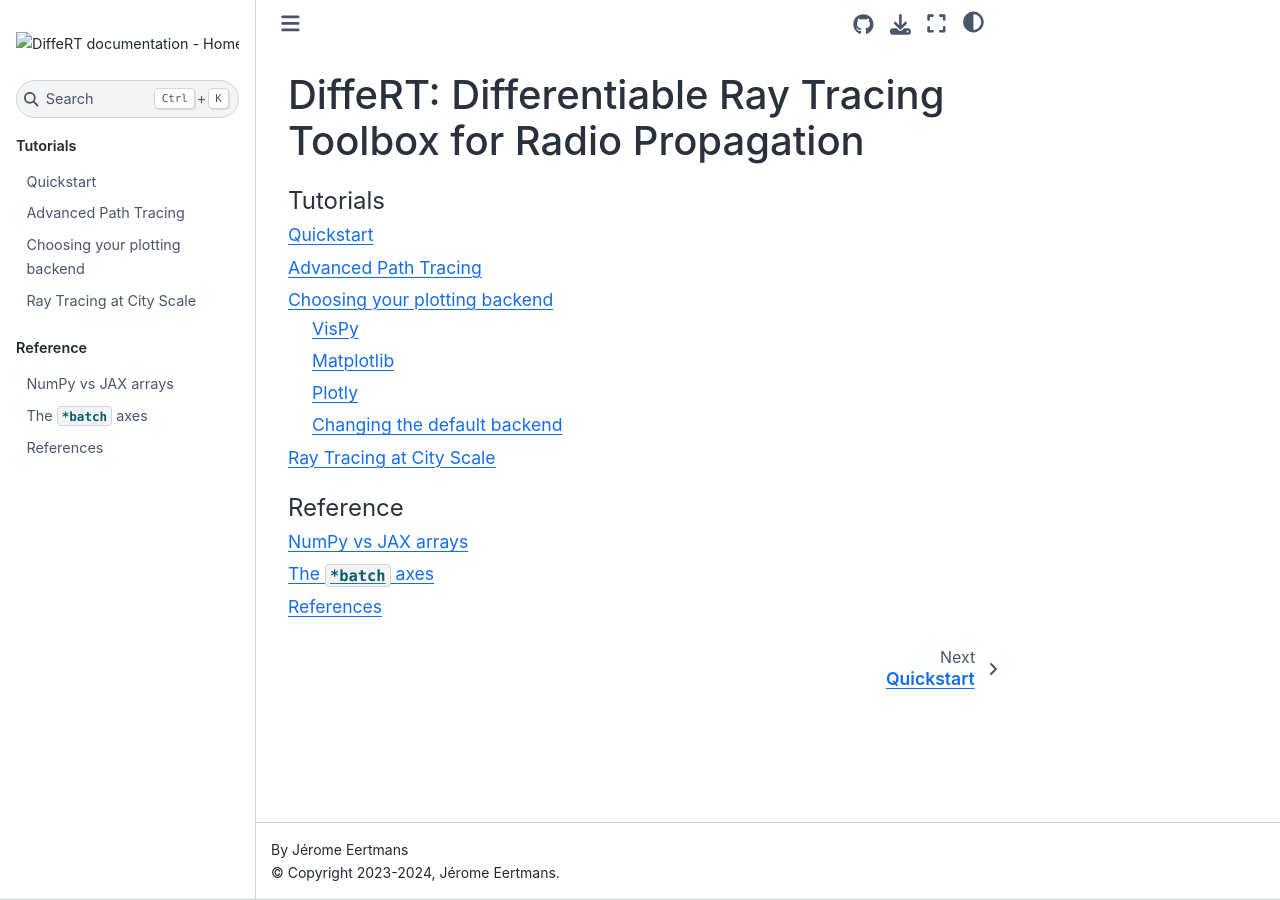
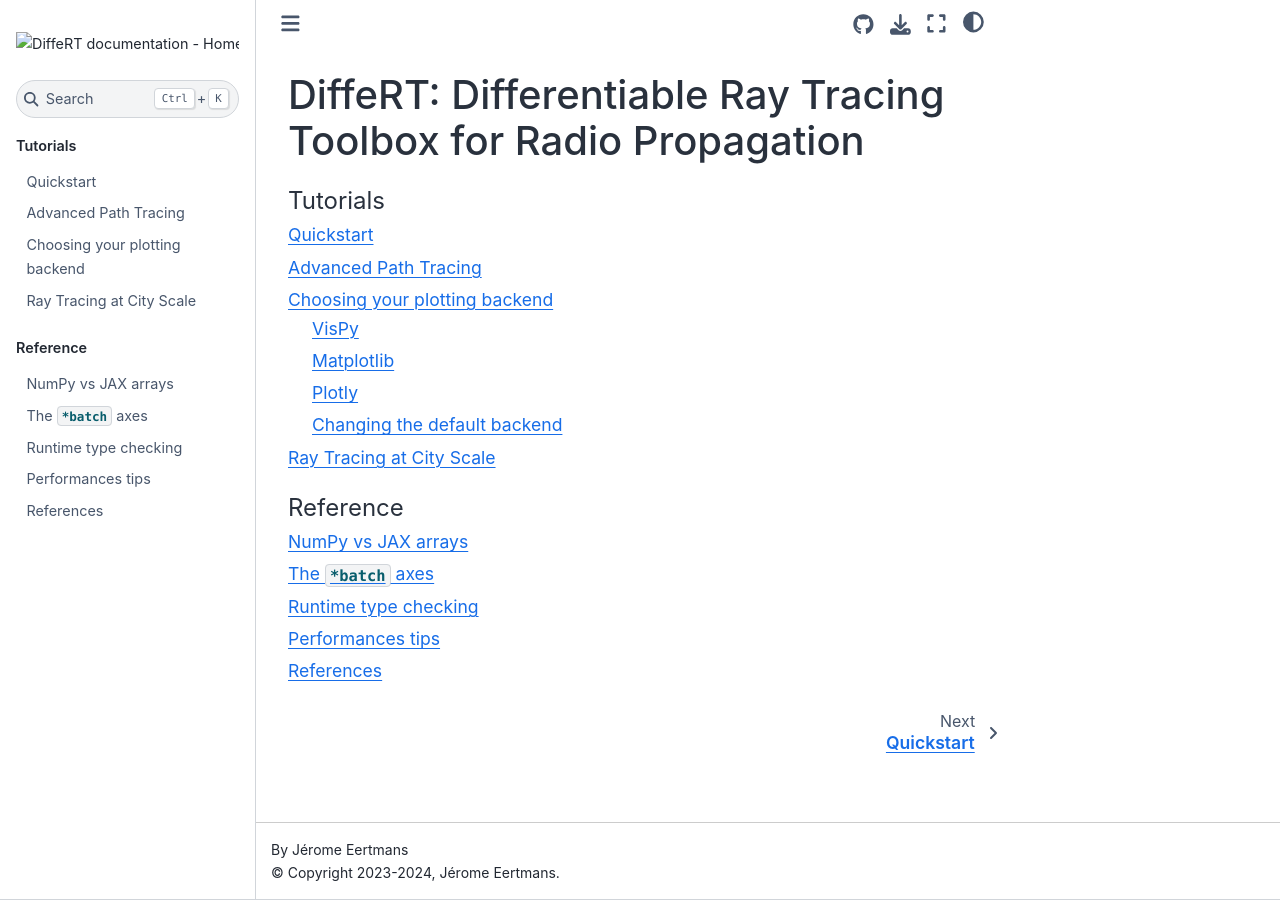
Before and after one commit to jeertmans/DiffeRT, a Sphinx documentation site: the page built from docs/source/index.rst, in a window 1280 px wide. Built offline with Sphinx 7.4.7 and the Sphinx Book theme 1.1.4, drawn with Linux system fonts in a browser that asks for light colours; pages that are not in the unit, such as notebooks, are missing from menus; comment, search, counter and statistics services are not loaded; the version number is read from the project's files by our own code.

Commit message:
chore(docs): tips and tricks

```diff
--- a/docs/source/index.rst
+++ b/docs/source/index.rst
@@ -17,4 +17,6 @@
    Public API: differt package<reference/differt>
    numpy_vs_jax.md
    batch_axes.md
+   notebooks/type_checking
+   notebooks/performance_tips
    references
```
Also changed, not shown: docs/source/notebooks/performance_tips.ipynb (added), docs/source/notebooks/type_checking.ipynb (added).
